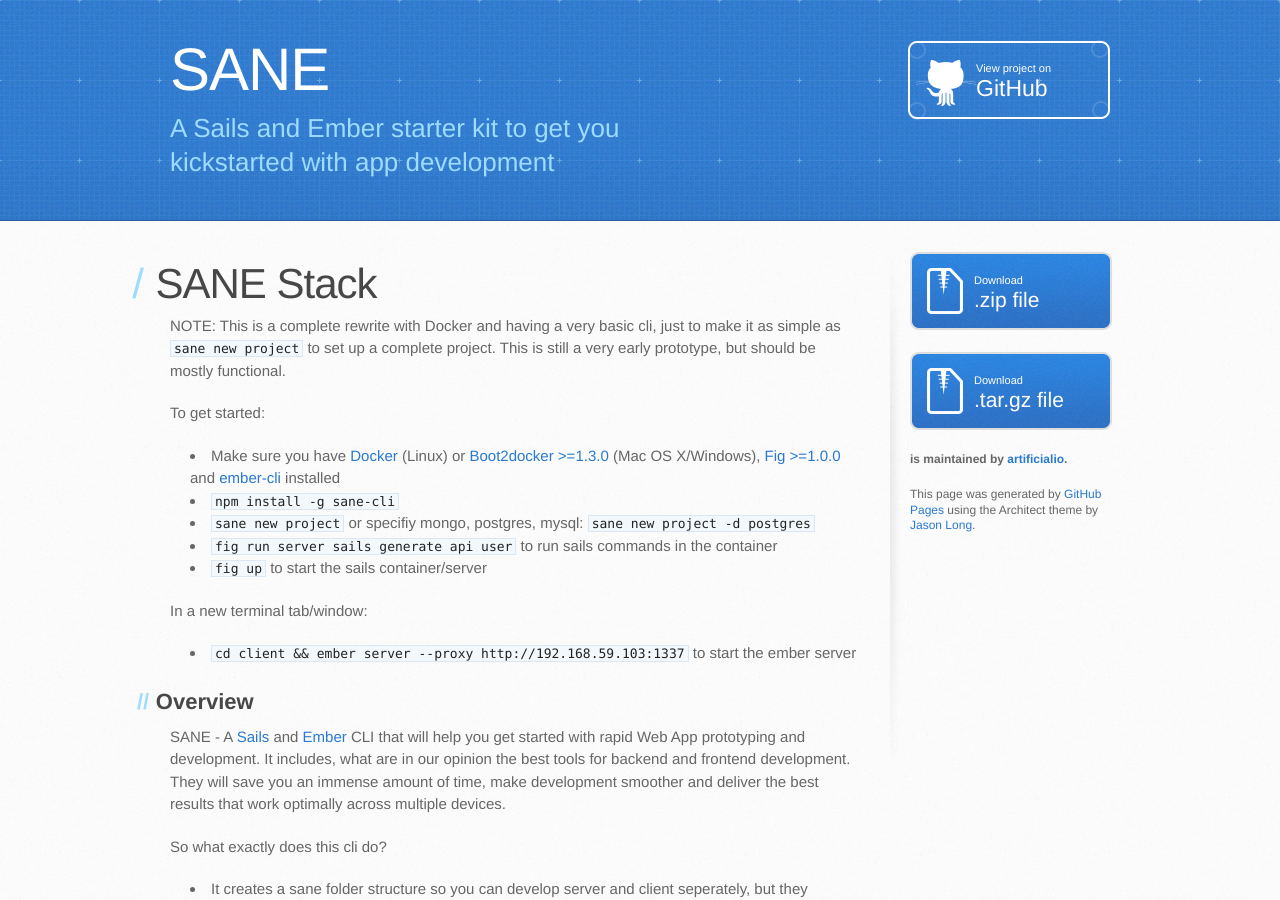
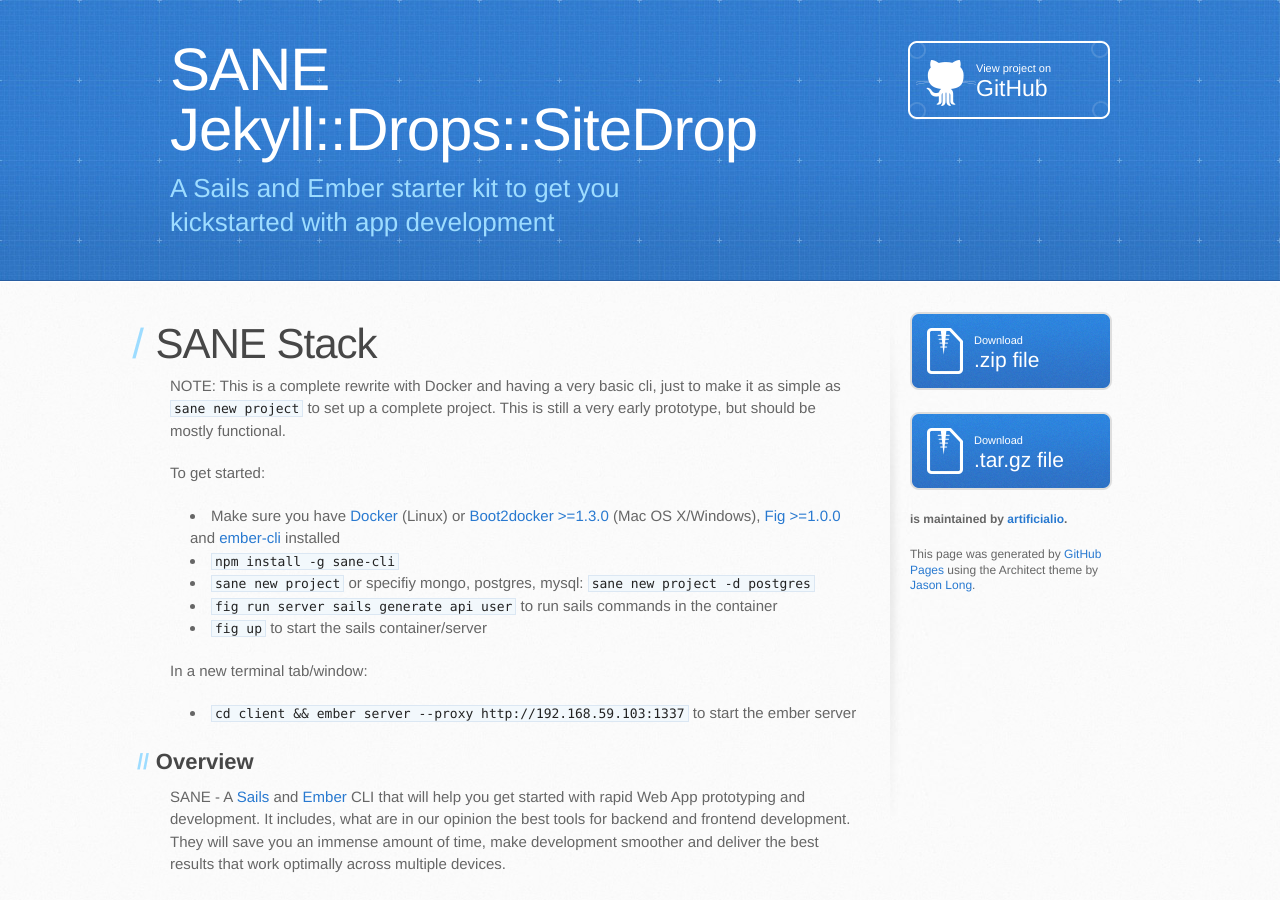
Before and after one commit to sane/sane, a Jekyll site: the page built from index.md, in a window 1280 px wide and 900 px high. Built offline with Jekyll 4.4.1, drawn with Linux system fonts in a browser that asks for light colours.

Commit message:
Some debugging.

```diff
--- a/_layouts/index.html
+++ b/_layouts/index.html
@@ -5,9 +5,9 @@
     <meta http-equiv="X-UA-Compatible" content="chrome=1">
     <meta name="viewport" content="width=device-width, initial-scale=1, maximum-scale=1">
     <link href='https://fonts.googleapis.com/css?family=Architects+Daughter' rel='stylesheet' type='text/css'>
-    <link rel="stylesheet" type="text/css" href='{{site.path}}/stylesheets/stylesheet.css' media="screen">
-    <link rel="stylesheet" type="text/css" href='{{site.path}}/stylesheets/pygment_trac.css' media="screen">
-    <link rel="stylesheet" type="text/css" href='{{site.path}}/stylesheets/print.css' media="print">
+    <link rel="stylesheet" type="text/css" href='stylesheets/stylesheet.css' media="screen">
+    <link rel="stylesheet" type="text/css" href='stylesheets/pygment_trac.css' media="screen">
+    <link rel="stylesheet" type="text/css" href='stylesheets/print.css' media="print">
 
     <!--[if lt IE 9]>
     <script src="//html5shiv.googlecode.com/svn/trunk/html5.js"></script>
@@ -19,7 +19,7 @@
   <body>
     <header>
       <div class="inner">
-        <h1>SANE</h1>
+        <h1>SANE {{site}}</h1>
         <h2>A Sails and Ember starter kit to get you kickstarted with app development</h2>
         <a href="https://github.com/artificialio/sane" class="button"><small>View project on</small>GitHub</a>
       </div>
```
